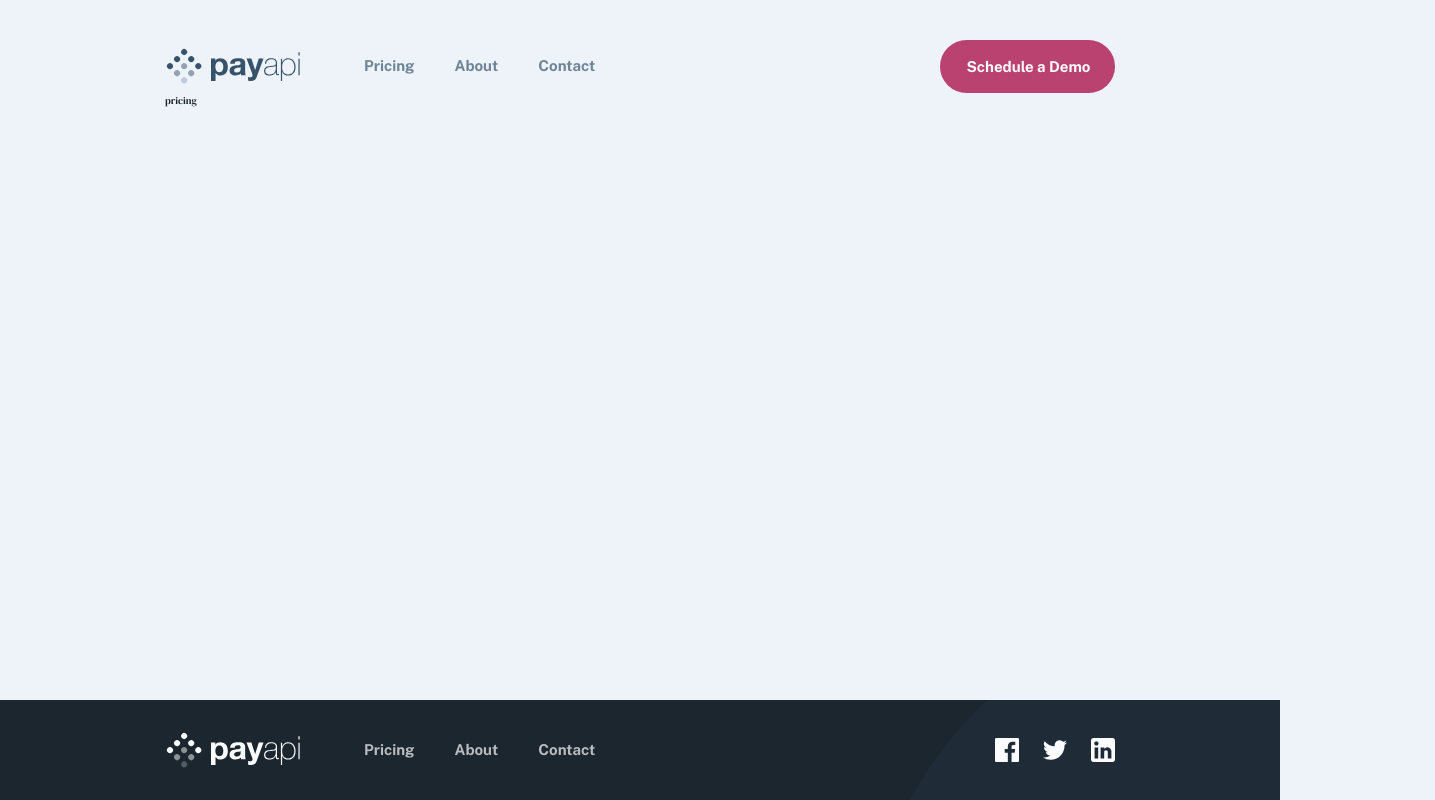
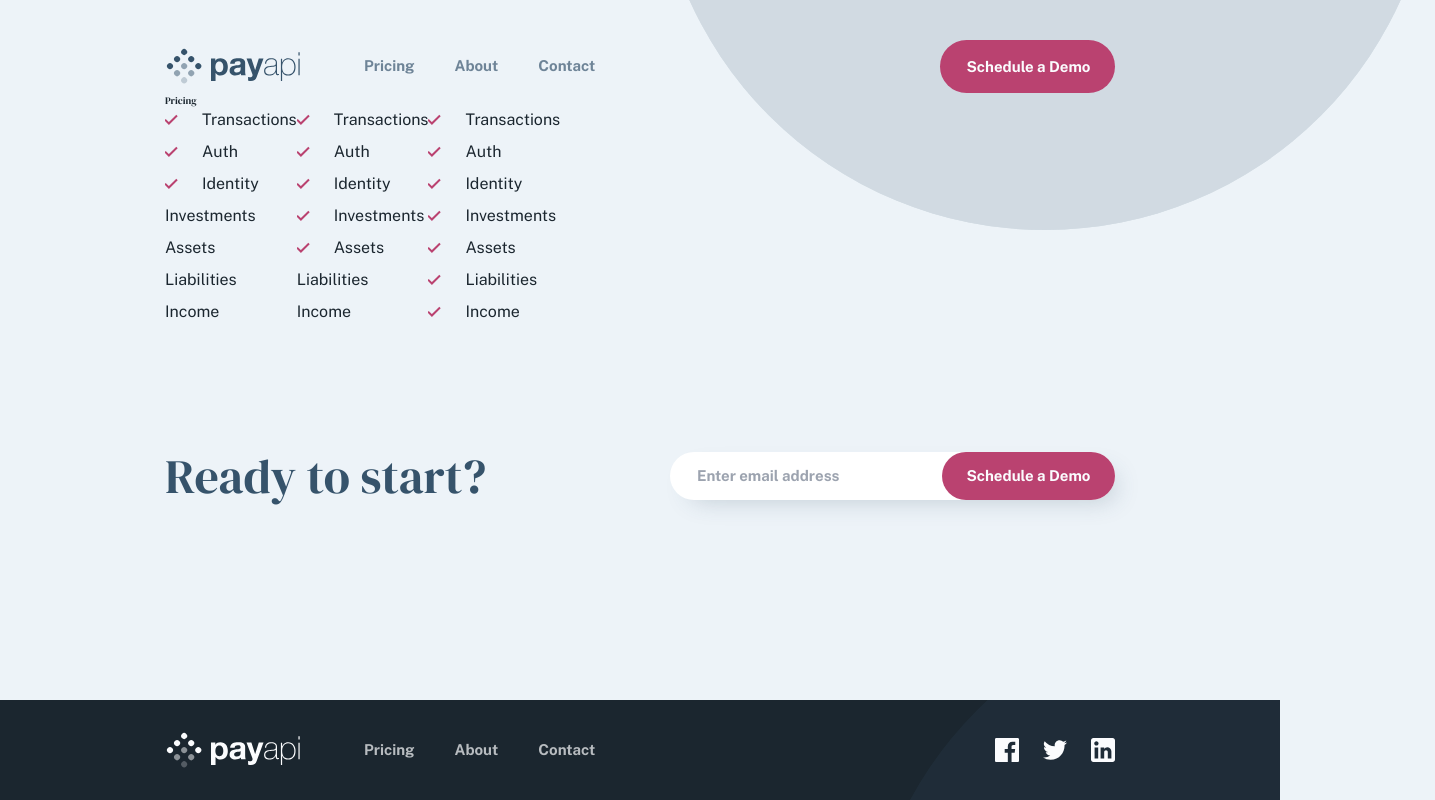
Before and after one commit to SabinaCristea/payAPI-multi-page, a Next.js app: page /pricing in a window 1280 px wide. Shown: the whole page, 1435 px wide, since content can reach past the window. Built offline with nearby package versions, Linux system fonts and the light colour scheme.

Commit message:
start pricing plan implementation

```diff
--- /dev/null
+++ b/app/_components/PricingPlan.tsx
@@ -0,0 +1,68 @@
+import { Public_Sans } from "next/font/google";
+import CheckedSvg from "./../../public/assets/shared/desktop/check.svg";
+
+const publicSans = Public_Sans({
+  subsets: ["latin"],
+  weight: ["400", "700"],
+  style: ["normal"],
+});
+
+function PricingPlan({
+  isInvChecked,
+  isAsChecked,
+  isLiChecked,
+  isIncChecked,
+}: {
+  isInvChecked: boolean;
+  isAsChecked: boolean;
+  isLiChecked: boolean;
+  isIncChecked: boolean;
+}) {
+  return (
+    <div>
+      <h2></h2>
+      <p></p>
+      <span></span>
+      <div></div>
+
+      <ul
+        className={`${publicSans.className} text-[1.6rem] flex flex-col gap-[0.8rem]`}
+      >
+        <li className="flex items-center gap-[2.4rem]">
+          <CheckedSvg />
+          Transactions
+        </li>
+        <li className="flex items-center gap-[2.4rem]">
+          <CheckedSvg />
+          Auth
+        </li>
+        <li className="flex items-center gap-[2.4rem]">
+          <CheckedSvg />
+          Identity
+        </li>
+        <li className="flex items-center gap-[2.4rem]">
+          <CheckedSvg className={isInvChecked ? "" : "hidden"} />
+          Investments
+        </li>
+        <li className="flex items-center gap-[2.4rem]">
+          <CheckedSvg className={isAsChecked ? "" : "hidden"} />
+          Assets
+        </li>
+        <li className="flex items-center gap-[2.4rem]">
+          <CheckedSvg className={isLiChecked ? "" : "hidden"} />
+          Liabilities
+        </li>
+        <li className="flex items-center gap-[2.4rem]">
+          <CheckedSvg className={isIncChecked ? "" : "hidden"} />
+          Income
+        </li>
+
+        <div></div>
+
+        <button></button>
+      </ul>
+    </div>
+  );
+}
+
+export default PricingPlan;
--- a/app/pricing/page.tsx
+++ b/app/pricing/page.tsx
@@ -1,5 +1,56 @@
+import { Public_Sans } from "next/font/google";
 import React from "react";
+import CirclePatternSvg from "./../../public/assets/shared/desktop/bg-pattern-circle.svg";
+import PricingPlan from "../_components/PricingPlan";
+
+const publicSans = Public_Sans({
+  subsets: ["latin"],
+  weight: ["400", "700"],
+  style: ["normal"],
+});
 
 export default function Page() {
-  return <main>pricing</main>;
+  return (
+    <main>
+      <CirclePatternSvg className="absolute top-[-55rem] right-[-15.5rem] z-[-1]" />
+
+      <h1>Pricing</h1>
+      <div className="flex">
+        <PricingPlan
+          isInvChecked={false}
+          isAsChecked={false}
+          isLiChecked={false}
+          isIncChecked={false}
+        />
+        <PricingPlan
+          isInvChecked={true}
+          isAsChecked={true}
+          isLiChecked={false}
+          isIncChecked={false}
+        />
+        <PricingPlan
+          isInvChecked={true}
+          isAsChecked={true}
+          isLiChecked={true}
+          isIncChecked={true}
+        />
+      </div>
+      <div className="flex items-center justify-between w-[100%] mb-[9.6rem] mt-[10rem]">
+        <h2 className="text-[4.8rem] text-[var(--secondary-blue-1)]">
+          Ready to start?
+        </h2>
+        <div
+          className={`text-[1.5rem] relative w-[44.5rem] h-[4.8rem] ${publicSans.className} font-bold `}
+        >
+          <input
+            placeholder="Enter email address"
+            className="w-[100%] h-[100%] rounded-[50rem] shadow-input focus-visible:outline-none  pl-[2.7rem] text-[1.5rem]"
+          />
+          <button className="flex items-center justify-center  text-[var(--primary-white)] bg-[var(--primary-pink)] rounded-[50rem] hover:bg-[var(--secondary-pink)] absolute top-0 right-0 w-[17.3rem] h-[100%] leading-[1.5rem] ">
+            Schedule a Demo
+          </button>
+        </div>
+      </div>
+    </main>
+  );
 }
```
Also changed, not shown: public/assets/shared/desktop/check.svg (added).
